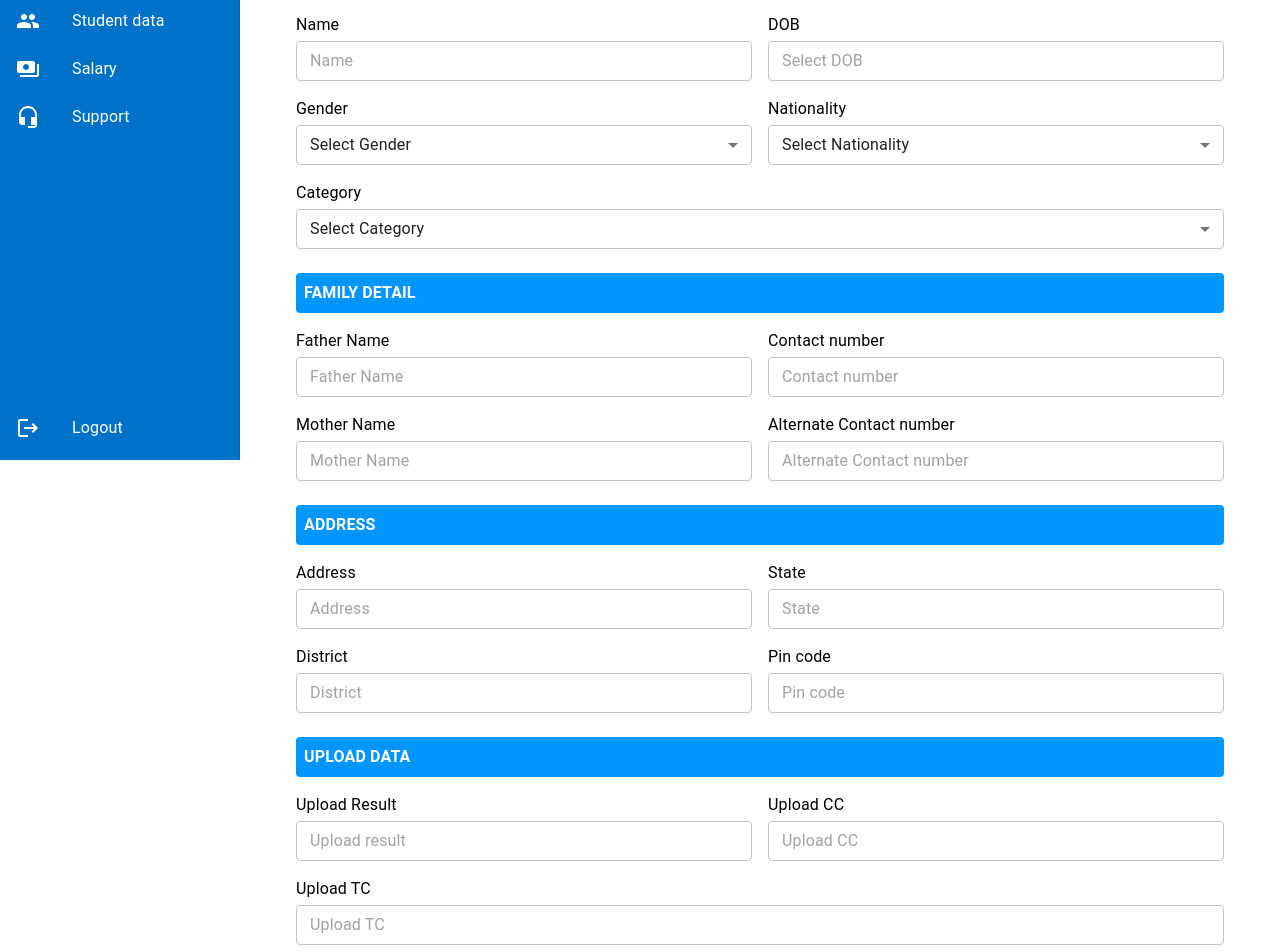
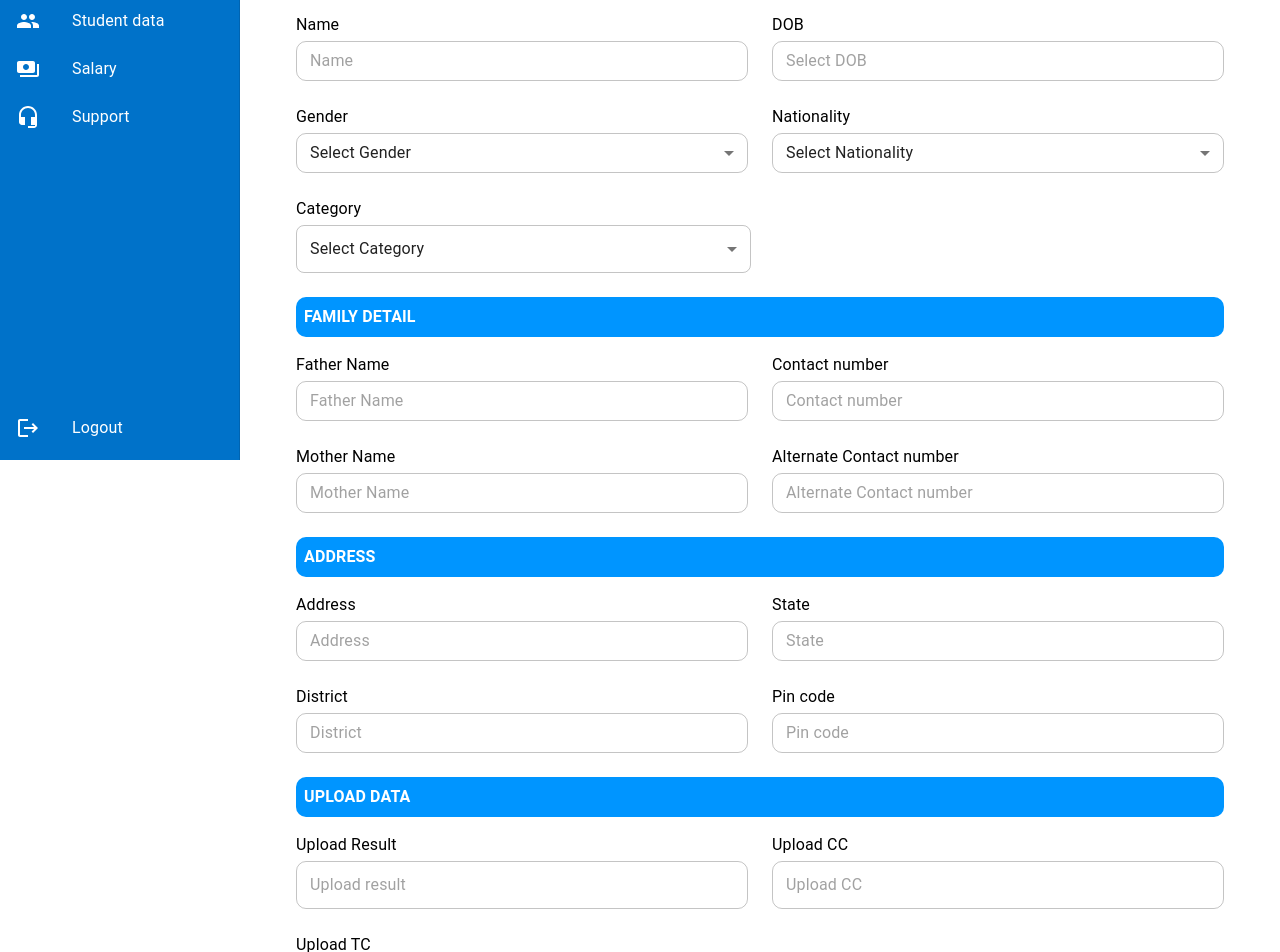
Before and after one commit to Kashyap297/erp-frontend, a React (Vite) app: page /admission/student-registration/form in a window 1280 px wide. Shown: the part 340-1292 px from the top of the page. Built offline with nearby package versions, Linux system fonts and the light colour scheme; some icons are missing.

Commit message:
style: Update border radius and layout in StudentRegistrationForm for improved aesthetics and consistency

```diff
--- a/src/components/Admission/StudentRegistrationForm.jsx
+++ b/src/components/Admission/StudentRegistrationForm.jsx
@@ -85,7 +85,7 @@ const StudentRegistrationForm = () => {
                             bgcolor: "#0095ff",
                             "&:hover": { bgcolor: "#0077cc" },
                             textTransform: "none",
-                            borderRadius: "4px",
+                            borderRadius: "10px",
                             px: 2,
                         }}
                     >
@@ -102,14 +102,14 @@ const StudentRegistrationForm = () => {
                             color: "white",
                             p: 1,
                             fontWeight: "bold",
-                            borderRadius: "4px",
+                            borderRadius: "10px",
                             mb: 2,
                         }}
                     >
                         PERSONAL DETAIL
                     </Typography>
 
-                    <Box sx={{ display: "flex", flexWrap: "wrap", gap: 2 }}>
+                    <Box sx={{ display: "flex", flexWrap: "wrap", gap: 3 }}>
                         <Box sx={{ flex: "1 1 45%", minWidth: "250px" }}>
                             <Typography sx={{ mb: 0.5 }}>Name</Typography>
                             <TextField
@@ -122,7 +122,7 @@ const StudentRegistrationForm = () => {
                                 size="small"
                                 sx={{
                                     "& .MuiOutlinedInput-root": {
-                                        borderRadius: "4px",
+                                        borderRadius: "10px",
                                     },
                                 }}
                             />
@@ -143,7 +143,7 @@ const StudentRegistrationForm = () => {
                                 }}
                                 sx={{
                                     "& .MuiOutlinedInput-root": {
-                                        borderRadius: "4px",
+                                        borderRadius: "10px",
                                     },
                                 }}
                             />
@@ -158,7 +158,7 @@ const StudentRegistrationForm = () => {
                                     onChange={handleInputChange}
                                     displayEmpty
                                     sx={{
-                                        borderRadius: "4px",
+                                        borderRadius: "10px",
                                     }}
                                 >
                                     <MenuItem value="" disabled>
@@ -180,7 +180,7 @@ const StudentRegistrationForm = () => {
                                     onChange={handleInputChange}
                                     displayEmpty
                                     sx={{
-                                        borderRadius: "4px",
+                                        borderRadius: "10px",
                                     }}
                                 >
                                     <MenuItem value="" disabled>
@@ -192,7 +192,7 @@ const StudentRegistrationForm = () => {
                             </FormControl>
                         </Box>
 
-                        <Box sx={{ flex: "1 1 45%", minWidth: "250px" }}>
+                        <Box sx={{ width: "49%" }}>
                             <Typography sx={{ mb: 0.5 }}>Category</Typography>
                             <FormControl fullWidth size="small">
                                 <Select
@@ -201,7 +201,8 @@ const StudentRegistrationForm = () => {
                                     onChange={handleInputChange}
                                     displayEmpty
                                     sx={{
-                                        borderRadius: "4px",
+                                        borderRadius: "8px",
+                                        height: "48px",
                                     }}
                                 >
                                     <MenuItem value="" disabled>
@@ -225,14 +226,14 @@ const StudentRegistrationForm = () => {
                             color: "white",
                             p: 1,
                             fontWeight: "bold",
-                            borderRadius: "4px",
+                            borderRadius: "10px",
                             mb: 2,
                         }}
                     >
                         FAMILY DETAIL
                     </Typography>
 
-                    <Box sx={{ display: "flex", flexWrap: "wrap", gap: 2 }}>
+                    <Box sx={{ display: "flex", flexWrap: "wrap", gap: 3 }}>
                         <Box sx={{ flex: "1 1 45%", minWidth: "250px" }}>
                             <Typography sx={{ mb: 0.5 }}>Father Name</Typography>
                             <TextField
@@ -245,7 +246,7 @@ const StudentRegistrationForm = () => {
                                 size="small"
                                 sx={{
                                     "& .MuiOutlinedInput-root": {
-                                        borderRadius: "4px",
+                                        borderRadius: "10px",
                                     },
                                 }}
                             />
@@ -263,7 +264,7 @@ const StudentRegistrationForm = () => {
                                 size="small"
                                 sx={{
                                     "& .MuiOutlinedInput-root": {
-                                        borderRadius: "4px",
+                                        borderRadius: "10px",
                                     },
                                 }}
                             />
@@ -281,7 +282,7 @@ const StudentRegistrationForm = () => {
                                 size="small"
                                 sx={{
                                     "& .MuiOutlinedInput-root": {
-                                        borderRadius: "4px",
+                                        borderRadius: "10px",
                                     },
                                 }}
                             />
@@ -299,7 +300,7 @@ const StudentRegistrationForm = () => {
                                 size="small"
                                 sx={{
                                     "& .MuiOutlinedInput-root": {
-                                        borderRadius: "4px",
+                                        borderRadius: "10px",
                                     },
                                 }}
                             />
@@ -315,14 +316,14 @@ const StudentRegistrationForm = () => {
                             color: "white",
                             p: 1,
                             fontWeight: "bold",
-                            borderRadius: "4px",
+                            borderRadius: "10px",
                             mb: 2,
                         }}
                     >
                         ADDRESS
                     </Typography>
 
-                    <Box sx={{ display: "flex", flexWrap: "wrap", gap: 2 }}>
+                    <Box sx={{ display: "flex", flexWrap: "wrap", gap: 3 }}>
                         <Box sx={{ flex: "1 1 45%", minWidth: "250px" }}>
                             <Typography sx={{ mb: 0.5 }}>Address</Typography>
                             <TextField
@@ -335,7 +336,7 @@ const StudentRegistrationForm = () => {
                                 size="small"
                                 sx={{
                                     "& .MuiOutlinedInput-root": {
-                                        borderRadius: "4px",
+                                        borderRadius: "10px",
                                     },
                                 }}
                             />
@@ -353,7 +354,7 @@ const StudentRegistrationForm = () => {
                                 size="small"
                                 sx={{
                                     "& .MuiOutlinedInput-root": {
-                                        borderRadius: "4px",
+                                        borderRadius: "10px",
                                     },
                                 }}
                             />
@@ -371,7 +372,7 @@ const StudentRegistrationForm = () => {
                                 size="small"
                                 sx={{
                                     "& .MuiOutlinedInput-root": {
-                                        borderRadius: "4px",
+                                        borderRadius: "10px",
                                     },
                                 }}
                             />
@@ -389,7 +390,7 @@ const StudentRegistrationForm = () => {
                                 size="small"
                                 sx={{
                                     "& .MuiOutlinedInput-root": {
-                                        borderRadius: "4px",
+                                        borderRadius: "10px",
                                     },
                                 }}
                             />
@@ -397,7 +398,7 @@ const StudentRegistrationForm = () => {
                     </Box>
                 </Box>
 
-                {/* UPLOAD DATA Section */}
+                {/* UPLOAD DATA Section - Updated to match the image */}
                 <Box sx={{ mb: 3 }}>
                     <Typography
                         sx={{
@@ -405,14 +406,15 @@ const StudentRegistrationForm = () => {
                             color: "white",
                             p: 1,
                             fontWeight: "bold",
-                            borderRadius: "4px",
+                            borderRadius: "10px",
                             mb: 2,
                         }}
                     >
                         UPLOAD DATA
                     </Typography>
 
-                    <Box sx={{ display: "flex", flexWrap: "wrap", gap: 2 }}>
+                    <Box sx={{ display: "flex", flexWrap: "wrap", gap: 3 }}>
+                        {/* Upload Result */}
                         <Box sx={{ flex: "1 1 45%", minWidth: "250px" }}>
                             <Typography sx={{ mb: 0.5 }}>Upload Result</Typography>
                             <TextField
@@ -430,13 +432,15 @@ const StudentRegistrationForm = () => {
                                 sx={{
                                     cursor: "pointer",
                                     "& .MuiOutlinedInput-root": {
-                                        borderRadius: "4px",
+                                        borderRadius: "10px",
+                                        height: "48px",
                                     },
                                 }}
                             />
                             <input id="result-upload" type="file" hidden onChange={(e) => handleFileChange(e, "result")} />
                         </Box>
 
+                        {/* Upload CC */}
                         <Box sx={{ flex: "1 1 45%", minWidth: "250px" }}>
                             <Typography sx={{ mb: 0.5 }}>Upload CC</Typography>
                             <TextField
@@ -454,14 +458,17 @@ const StudentRegistrationForm = () => {
                                 sx={{
                                     cursor: "pointer",
                                     "& .MuiOutlinedInput-root": {
-                                        borderRadius: "4px",
+                                        borderRadius: "10px",
+                                        height: "48px",
                                     },
                                 }}
                             />
                             <input id="cc-upload" type="file" hidden onChange={(e) => handleFileChange(e, "cc")} />
                         </Box>
+                    </Box>
 
-                        <Box sx={{ flex: "1 1 45%", minWidth: "250px" }}>
+                    {/* Upload TC - On a new row */}
+                    <Box sx={{ mt: 3, maxWidth: "49%" }}>
                         <Typography sx={{ mb: 0.5 }}>Upload TC</Typography>
                         <TextField
                             fullWidth
@@ -478,12 +485,12 @@ const StudentRegistrationForm = () => {
                             sx={{
                                 cursor: "pointer",
                                 "& .MuiOutlinedInput-root": {
-                                        borderRadius: "4px",
+                                    borderRadius: "10px",
+                                    height: "48px",
                                 },
                             }}
                         />
                         <input id="tc-upload" type="file" hidden onChange={(e) => handleFileChange(e, "tc")} />
-                        </Box>
                     </Box>
                 </Box>
 
@@ -497,7 +504,7 @@ const StudentRegistrationForm = () => {
                             "&:hover": { bgcolor: "#0077cc" },
                             px: 4,
                             py: 1,
-                            borderRadius: "4px",
+                            borderRadius: "10px",
                             width: "150px",
                         }}
                     >
```
Lines whose indentation alone changed are shown as unchanged.
